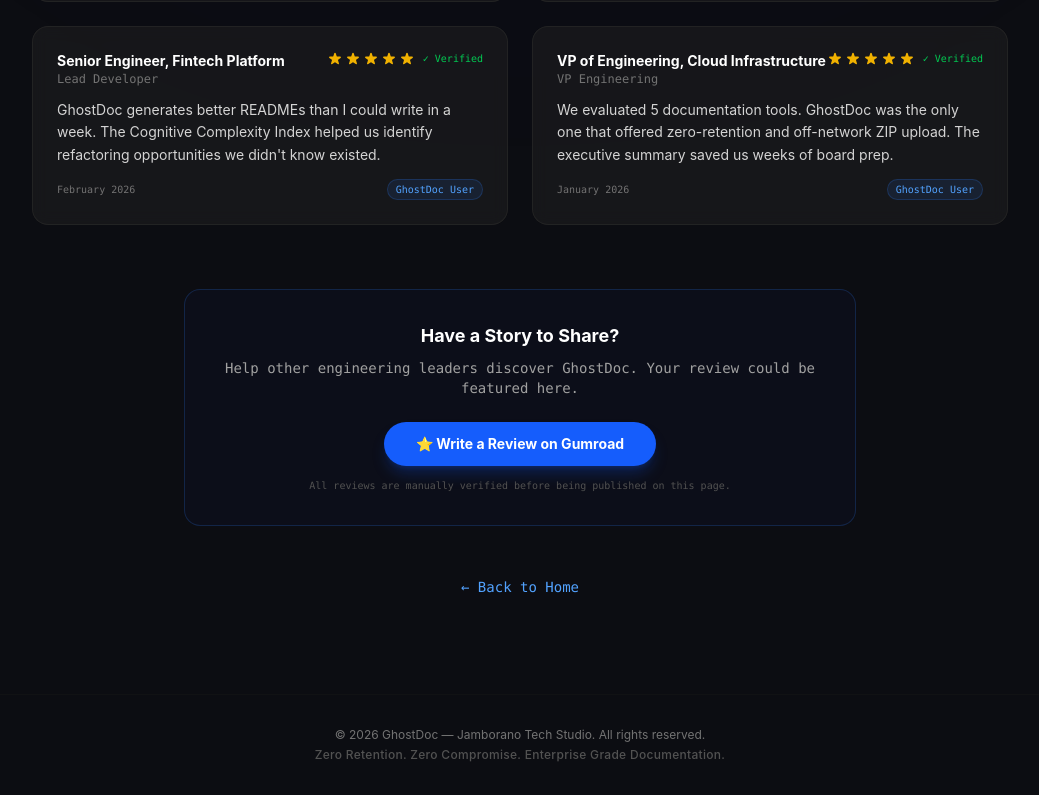
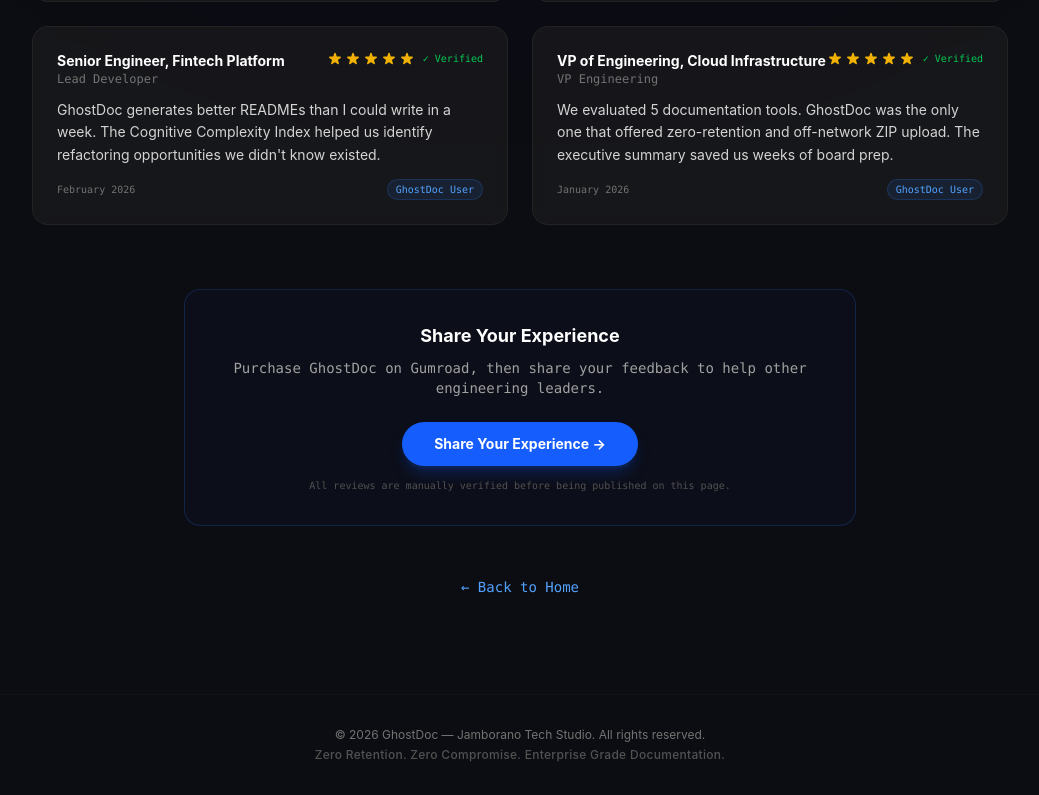
Before and after one commit to jamborano/ghostdoc-app, a Next.js app: page /testimonials in a window 1280 px wide. Shown: the part 905-1700 px from the top of the page, without its empty margins (120-1159 px from the left). Built offline with nearby package versions, Linux system fonts and the light colour scheme.

Commit message:
fix: change CTA from Write Review to Share Your Experience (Gumroad requires purchase first)

```diff
--- a/app/testimonials/page.tsx
+++ b/app/testimonials/page.tsx
@@ -1,4 +1,3 @@
-// app/testimonials/page.tsx
 import React from 'react';
 import Image from 'next/image';
 import Link from 'next/link';
@@ -104,7 +103,6 @@
           <Link href="/testimonials" className="text-xs text-blue-400 font-mono border-b border-blue-500/50">
             Testimonials
           </Link>
-          {/* Demo link dihapus */}
           <div className="flex items-center gap-2 px-4 py-2 rounded-full bg-blue-900/10 border border-blue-500/20">
             <span className="w-2 h-2 rounded-full bg-green-500 animate-pulse"></span>
             <span className="text-xs font-bold text-blue-400 tracking-wider">API OPERATIONAL</span>
@@ -183,19 +181,19 @@
           ))}
         </div>
 
-        {/* Write a Review CTA */}
+        {/* ===== CTA BARU — Share Your Experience ===== */}
         <div className="mt-16 text-center p-8 bg-blue-950/10 rounded-2xl border border-blue-500/20 max-w-2xl mx-auto">
-          <h2 className="text-lg font-bold text-white mb-2">Have a Story to Share?</h2>
+          <h2 className="text-lg font-bold text-white mb-2">Share Your Experience</h2>
           <p className="text-sm text-neutral-400 mb-6 font-mono">
-            Help other engineering leaders discover GhostDoc. Your review could be featured here.
+            Purchase GhostDoc on Gumroad, then share your feedback to help other engineering leaders.
           </p>
           <a
-            href="https://jamborano.gumroad.com/l/ghostdoc#reviews"
+            href="https://jamborano.gumroad.com/l/ghostdoc"
             target="_blank"
             rel="noopener noreferrer"
             className="inline-block px-8 py-3 bg-blue-600 hover:bg-blue-500 text-white font-bold text-sm rounded-full transition-all shadow-lg shadow-blue-600/25 hover:shadow-blue-600/50"
           >
-            ⭐ Write a Review on Gumroad
+            Share Your Experience →
           </a>
           <p className="text-[10px] text-neutral-600 mt-3 font-mono">
             All reviews are manually verified before being published on this page.
```
